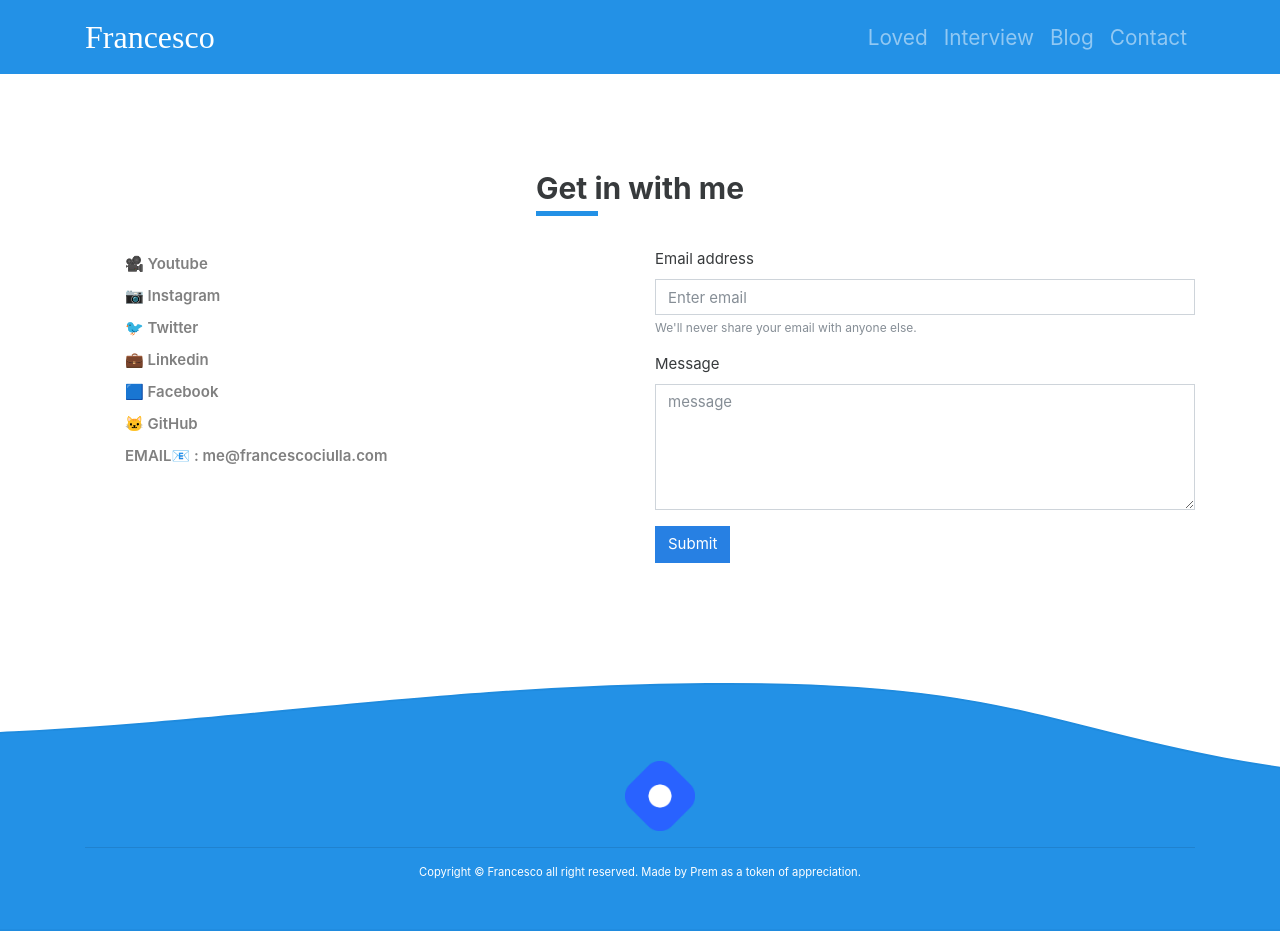
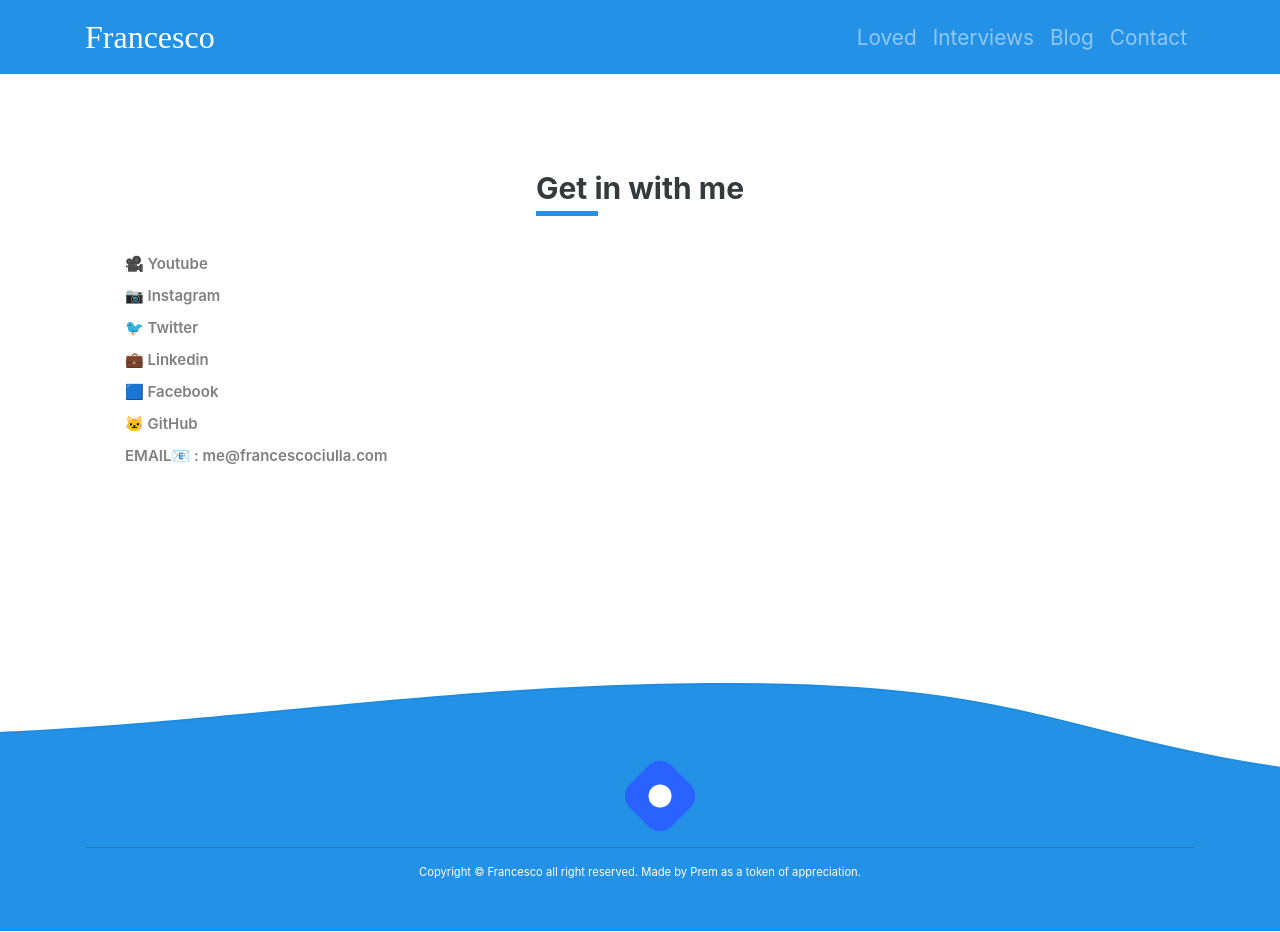
Before and after one commit to DentedCode/introvertuber-francesco-gift, a Next.js app: page /contact in a window 1280 px wide. Built offline with nearby package versions, Linux system fonts and the light colour scheme; a web font is replaced by a local one.

Commit message:
form and subs form hidden

```diff
--- a/components/layout/_partials/Header.js
+++ b/components/layout/_partials/Header.js
@@ -15,7 +15,7 @@ const Header = () => {
               <Nav.Link href="">Loved</Nav.Link>
             </Link>
             <Link href="/interview" passHref>
-              <Nav.Link>Interview</Nav.Link>
+              <Nav.Link>Interviews</Nav.Link>
             </Link>
             <Link href="/blog" passHref>
               <Nav.Link>Blog</Nav.Link>
--- a/pages/contact.js
+++ b/pages/contact.js
@@ -147,7 +147,7 @@ export default function Contact() {
                 </Alert>
               </div>
             )}
-            <Form onSubmit={handleFormSubmit}>
+            {/* <Form onSubmit={handleFormSubmit}>
               <Form.Group controlId="formBasicEmail">
                 <Form.Label>Email address</Form.Label>
                 <Form.Control
@@ -181,6 +181,7 @@ export default function Contact() {
                 </Row>
               )}
             </Form>
+            */}
           </Col>
         </Row>
       </Container>
--- a/pages/index.js
+++ b/pages/index.js
@@ -91,9 +91,7 @@ export default function Home({ interviews, messages, blogs }) {
         </Row>
       </Container>
       <Container className=" py-5 mt-3">
-        <Col>
-          <SubscribeFormCard />
-        </Col>
+        <Col>{/* <SubscribeFormCard /> */}</Col>
       </Container>
     </MainLayout>
   )
```
